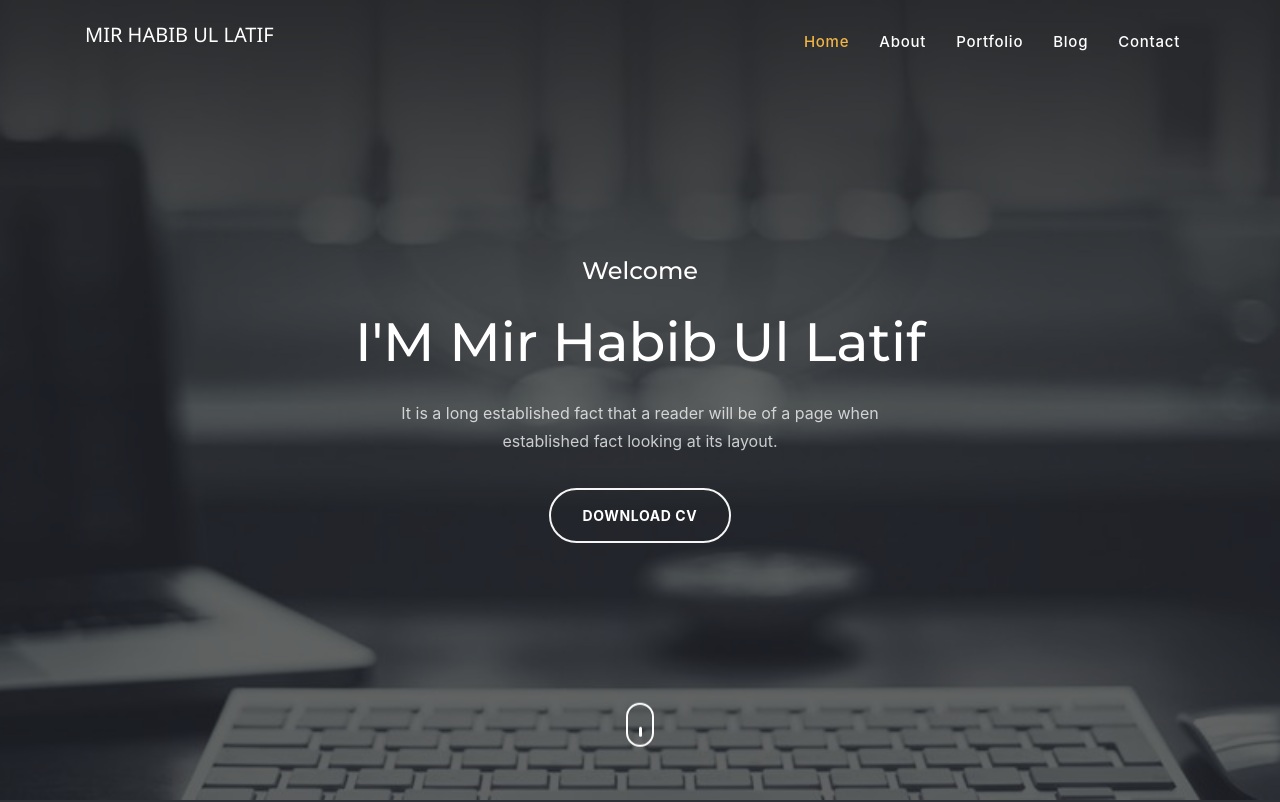
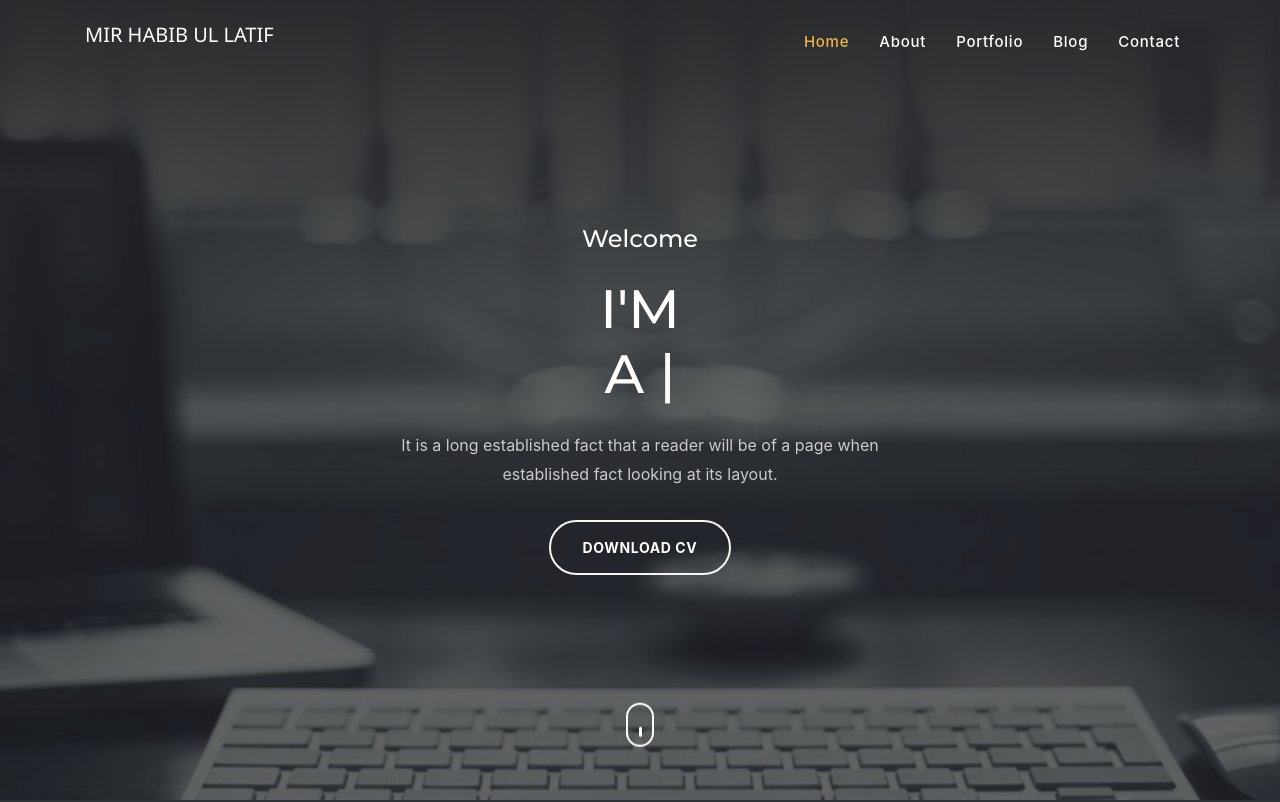
Before and after one commit to mirsahib/mirsahib.github.io, a React (Create React App) app: page / in a window 1280 px wide. Shown: the top 802 px of the page. Built offline with nearby package versions, Linux system fonts and the light colour scheme.

Commit message:
:sparkles: Added Typerwriter effect in Home

```diff
--- a/package.json
+++ b/package.json
@@ -9,6 +9,7 @@
     "react": "^17.0.1",
     "react-dom": "^17.0.1",
     "react-scripts": "4.0.0",
+    "typewriter-effect": "^2.13.1",
     "web-vitals": "^0.2.4"
   },
   "scripts": {
--- a/src/App.js
+++ b/src/App.js
@@ -3,8 +3,8 @@ import "./App.css";
 import Navbar from "./components/Navbar";
 import Home from "./components/Home";
 import About from "./components/About";
-import Services from "./components/Services";
-import Client from "./components/Client";
+//import Services from "./components/Services";
+//import Client from "./components/Client";
 import Work from "./components/Work";
 import Blog from "./components/Blog";
 import Contact from "./components/Contact";
--- a/src/components/Home.js
+++ b/src/components/Home.js
@@ -1,4 +1,5 @@
 import React from "react";
+import Typewriter from "typewriter-effect";
 
 function Home() {
   return (
@@ -13,11 +14,17 @@ function Home() {
                   <h4 class="text-white first-title mb-4">Welcome</h4>
                   <h1 class="header-name text-white text-capitalize mb-0">
                     I'M
-                    {" Mir Habib Ul Latif"}
-                    <span
-                      class="element font-weight-bold"
-                      data-elements="Kerri Deo.,A Graphic Designer.,A Photographer."
-                    ></span>
+                    <Typewriter
+                      options={{
+                        strings: [
+                          "Mir Habib Ul Latif",
+                          "A Full Stack Developer",
+                          "An Arsenal Fan",
+                        ],
+                        autoStart: true,
+                        loop: true,
+                      }}
+                    />
                   </h1>
                   <p class="text-white mx-auto header-desc mt-4">
                     It is a long established fact that a reader will be of a
```
Also changed, not shown: 1 other file (tests, documents, lock files or other folders).
